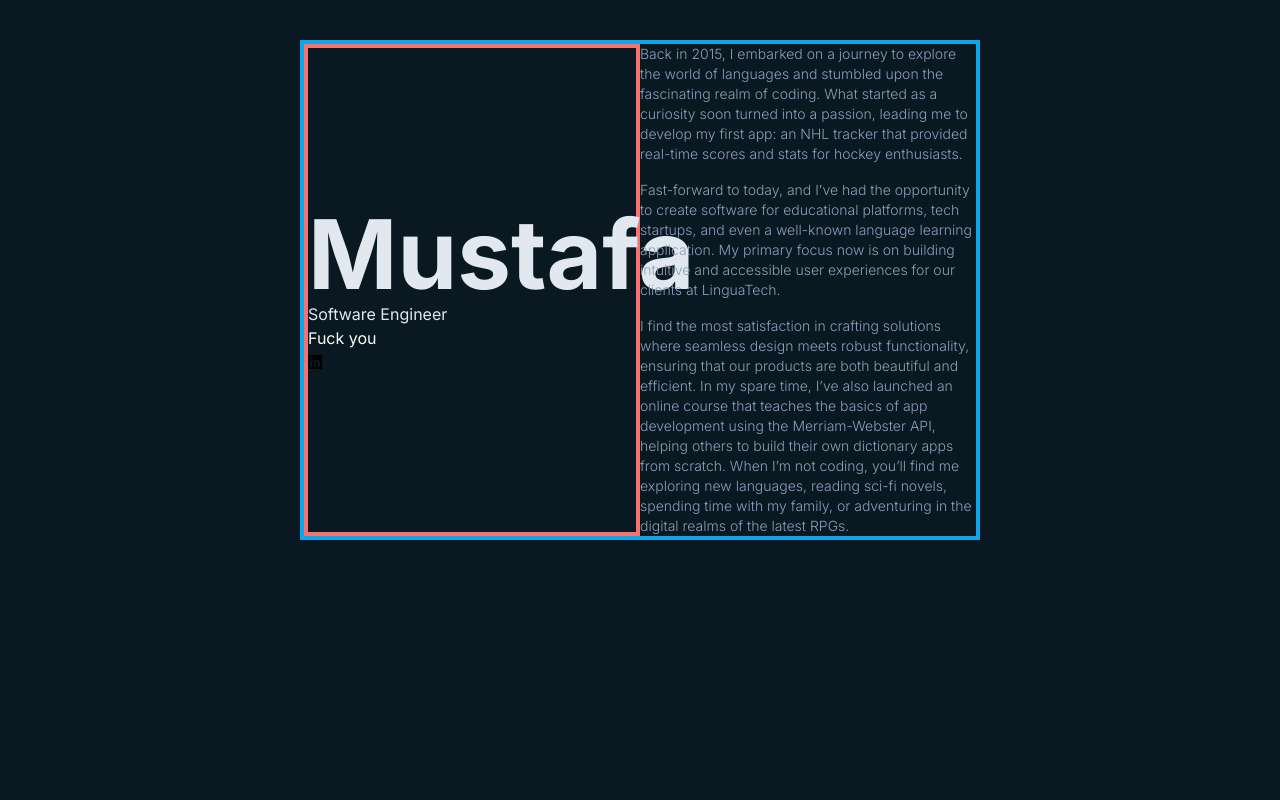
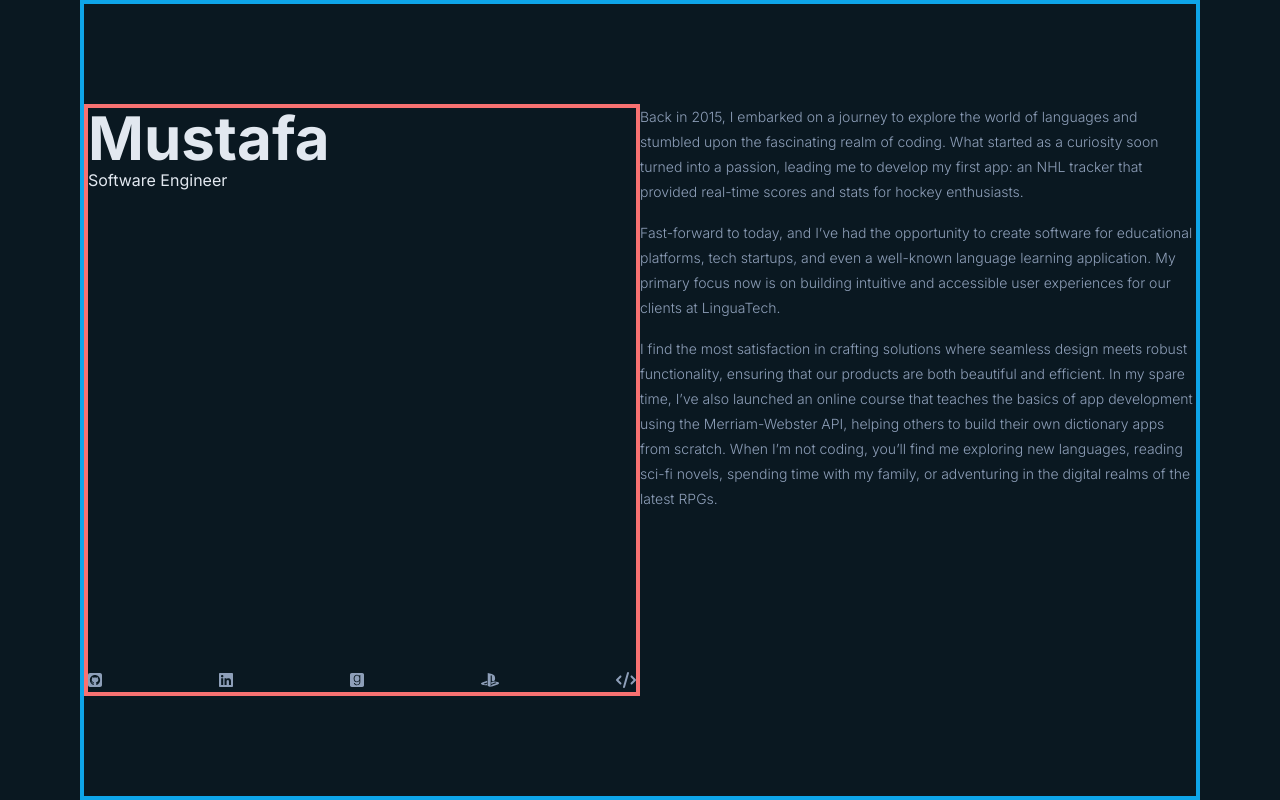
Before and after one commit to blncmusa/portfolio, a Next.js app: page / in a window 1280 px wide. Built offline with nearby package versions, Linux system fonts and the light colour scheme.

Commit message:
added two sections.

```diff
--- a/src/app/@details/page.tsx
+++ b/src/app/@details/page.tsx
@@ -1,8 +1,8 @@
 export default function PersonalInfo(){
     return (
-        <div className="lg:w-1/2">
+        <div className="lg:w-1/2 my-[100px]">
             <h1 className="text-white lg:hidden uppercase my-10">About</h1>
-            <div className="flex flex-col text-paragraph font-light gap-4 text-sm/[20px]">
+            <div className="flex flex-col text-paragraph font-light gap-4 text-sm/[25px]">
             <p>Back in 2015, I embarked on a journey to explore the world of languages and stumbled upon the fascinating realm of coding. What started as a curiosity soon turned into a passion, leading me to develop my first app: an NHL tracker that provided real-time scores and stats for hockey enthusiasts.</p>
 
 <p>Fast-forward to today, and I’ve had the opportunity to create software for educational platforms, tech startups, and even a well-known language learning application. My primary focus now is on building intuitive and accessible user experiences for our clients at LinguaTech.</p> <p>I find the most satisfaction in crafting solutions where seamless design meets robust functionality, ensuring that our products are both beautiful and efficient.
--- a/src/app/layout.tsx
+++ b/src/app/layout.tsx
@@ -1,6 +1,9 @@
 import type { Metadata } from "next";
 import { Inter } from "next/font/google";
 import "./globals.css";
+import { config } from '@fortawesome/fontawesome-svg-core'
+import '@fortawesome/fontawesome-svg-core/styles.css'
+config.autoAddCss = false
 
 const inter = Inter({ subsets: ["latin"] });
 
@@ -17,8 +20,8 @@ export default function RootLayout({
 }) {
   return (
     <html lang="en">
-      <body className={`${inter.className} bg-primary md:mx-10 md:my-10 md: lg:mx-[300px] lg:my-10`}>
-        <div className="lg:flex border-4 border-sky-500 h-full lg:max-h-[500px]">
+      <body className={`${inter.className} bg-primary flex justify-center md:px-20 sm:px-10 h-screen`}>
+        <div className="lg:flex border-4 border-sky-500 max-w-[1300px] min-h-screen">
           {children}
           {details}
         </div>
--- a/src/app/page.tsx
+++ b/src/app/page.tsx
@@ -1,12 +1,20 @@
 import Links from "@/component/links"
+import Link from "next/link"
 
 export default function Home(){
   return (
     <>
-    <div className="flex flex-col justify-center items-start w-full min-h-40 lg:w-1/2 border-4 border-red-400 ">
-        <h1 className="text-8xl text-title font-bold">Mustafa</h1>
+    <div className="flex flex-col w-full min-h-40 lg:w-1/2 border-4 border-red-400 justify-between my-[100px]">
+      <div>
+        <h1 className="text-6xl text-title font-bold cursor-pointer hover:text-yellow-500">Mustafa</h1>
         <p className="text-title">Software Engineer</p>
-        <Links/>
+      </div>
+        <div className="lg:hidden">
+          <Links />
+        </div>
+        <div className="lg:block md:hidden hidden">
+          <Links/>
+        </div>
     </div>
     </>
   )
--- a/src/component/links.tsx
+++ b/src/component/links.tsx
@@ -1,11 +1,22 @@
 import { FontAwesomeIcon } from '@fortawesome/react-fontawesome'
-import { faLinkedin } from '@fortawesome/free-brands-svg-icons'
+import { faLinkedin, faGoodreads, faSquareGithub, faPlaystation } from '@fortawesome/free-brands-svg-icons'
+import { faCode } from '@fortawesome/free-solid-svg-icons'
+import Link from 'next/link'
 
 export default function Links(){
     return (
-        <div>
-            <h1 className='text-white'>Fuck you</h1>
-            <FontAwesomeIcon icon={faLinkedin} />
+        <div className="w-1/2">
+            <div className='flex justify-between text-paragraph text-2xl w-3/5'>
+                <a href="https://github.com/blncmusa">
+                    <p>
+                        <FontAwesomeIcon icon={faSquareGithub}/>
+                    </p>
+                </a>
+                <a><FontAwesomeIcon icon={faLinkedin} className="hover:text-red-500 cursor-pointer"/></a>
+                <a><FontAwesomeIcon icon={faGoodreads} /></a>
+                <a><FontAwesomeIcon icon={faPlaystation} /></a>
+                <a><FontAwesomeIcon icon={faCode} /></a>
+            </div>
         </div>
     )
 }
```
